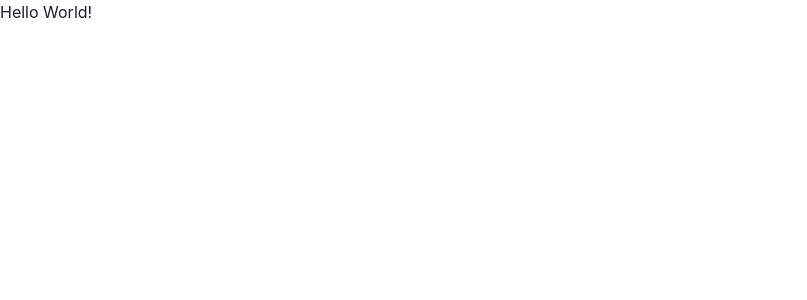
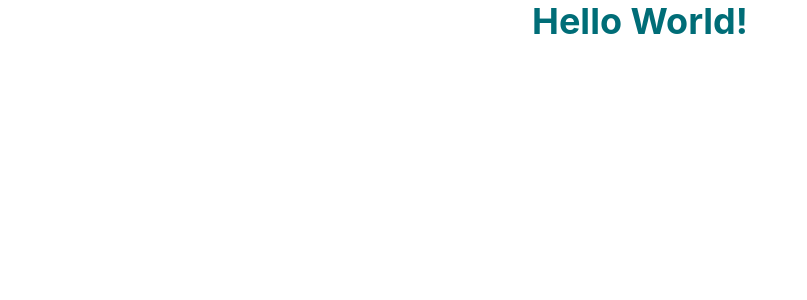
Before and after one commit to cptvictor95/Briez, a Next.js app: page / in a window 1280 px wide. Shown: the top 300 px of the page, without its empty margins (0-807 px from the left). Built offline with nearby package versions, Linux system fonts and the light colour scheme.

Commit message:
theme added

```diff
--- a/pages/_app.tsx
+++ b/pages/_app.tsx
@@ -6,10 +6,11 @@ import { AppProps } from 'next/app'
 
 // 2. Extend the theme to include custom colors, fonts, etc
 const colors = {
-  brand: {
-    900: '#1a365d',
-    800: '#153e75',
-    700: '#2a69ac',
+  light: {
+    bg: '#EDF6F9',
+    text: '#006D77',
+    accent: '#83C5BE',
+    warn: '#E29578'
   },
 };
 const theme = extendTheme({ colors });
--- a/pages/index.tsx
+++ b/pages/index.tsx
@@ -1,13 +1,17 @@
+import { Container, Flex, Heading } from '@chakra-ui/react';
 import Head from 'next/head';
+import React from 'react';
 
 const Home: React.FC = () => {
   return (
-    <div>
+    <Container height="100vh">
       <Head>
         <title>Home</title>
       </Head>
-      <h1>Hello World!</h1>
-    </div>
+      <Flex flexDir="column" alignItems="center" justify="center">
+        <Heading color="light.text">Hello World!</Heading>
+      </Flex>
+    </Container>
   );
 };
 
```
